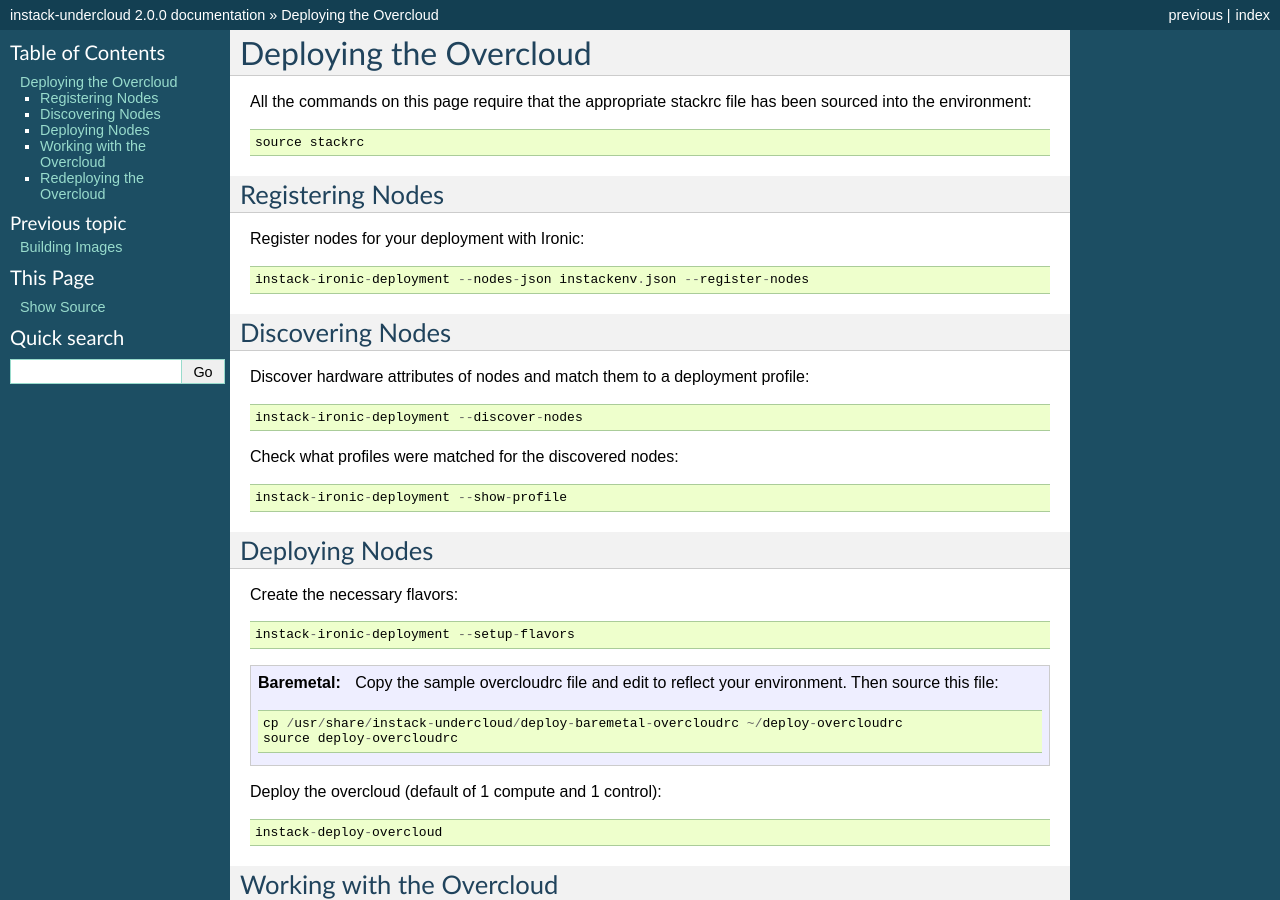
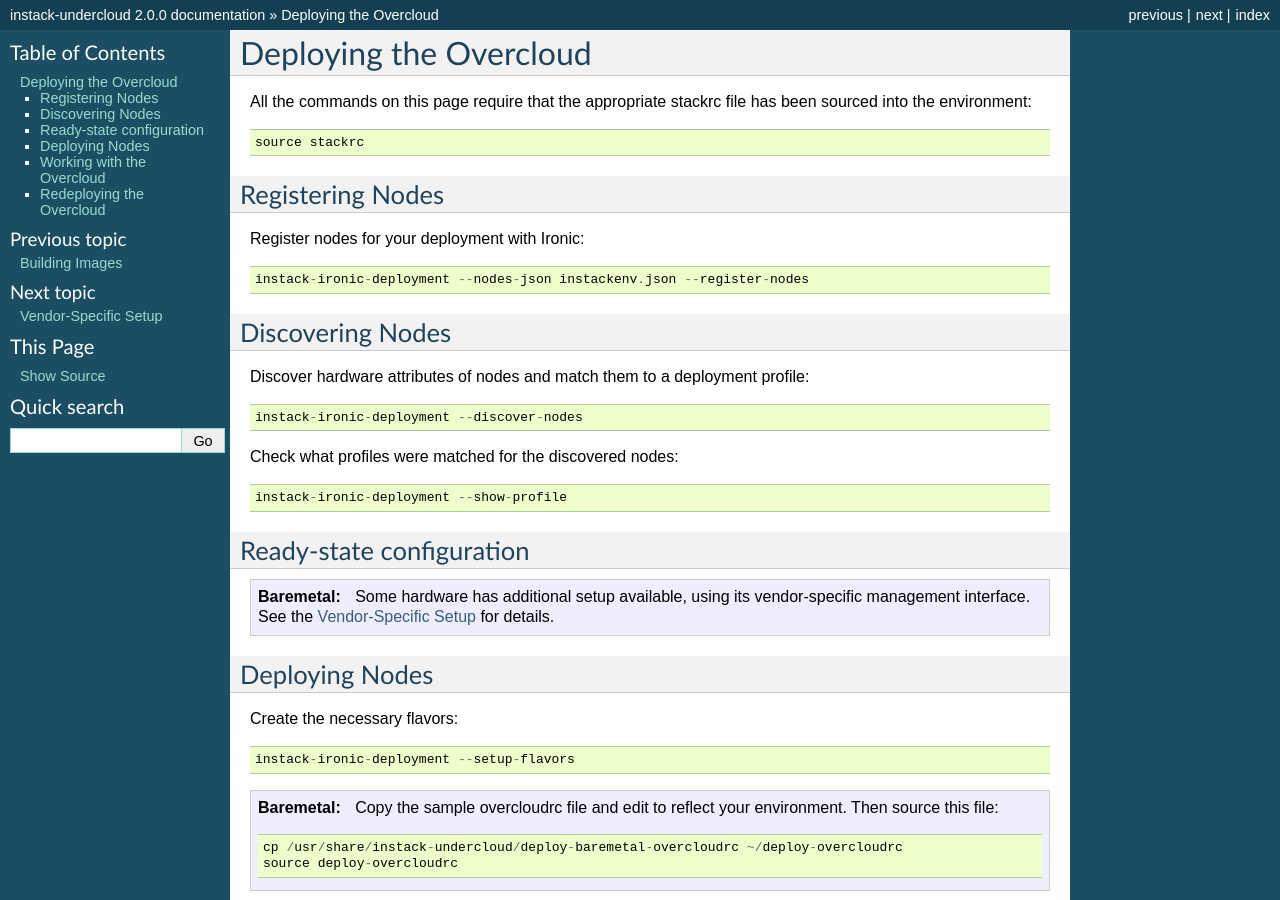
Before and after one commit to openstack-archive/instack-undercloud, a Sphinx documentation site: the page built from doc/source/deploy-overcloud.rst, in a window 1280 px wide and 900 px high. Built offline with Sphinx 7.4.7, drawn with Linux system fonts in a browser that asks for light colours.

Commit message:
Split out vendor-specific setup steps
We expect to eventually support multiple vendor-specific hardware
management tools, so we don't want to include all of this inline
in the deploy overcloud doc.  This creates a separate section,
linked from the deployment doc, that provides details on using
vendor-specific configuration tools.

Initially this is just populated with DRAC information because
that is the only vendor-specific functionality available.

Co-Authored-By: Imre Farkas <ifarkas@redhat.com>

Change-Id: I9103d310b15c9311fc2236dc84fe44de779dfaa7

```diff
--- a/doc/source/deploy-overcloud.rst
+++ b/doc/source/deploy-overcloud.rst
@@ -23,6 +23,15 @@ Discover hardware attributes of nodes and match them to a deployment profile::
 Check what profiles were matched for the discovered nodes::
 
     instack-ironic-deployment --show-profile
+
+Ready-state configuration
+-------------------------
+
+.. admonition:: Baremetal
+   :class: baremetal-tag
+
+   Some hardware has additional setup available, using its vendor-specific management
+   interface.  See the :doc:`/vendor-specific` for details.
 
 Deploying Nodes
 ---------------
--- /dev/null
+++ b/doc/source/drac-setup.rst
@@ -0,0 +1,32 @@
+Dell DRAC Setup
+===============
+
+Additional setup steps available for Dell hardware with a DRAC.
+
+Ready-state configuration
+-------------------------
+
+Configure BIOS based on the deployment profile::
+
+    instack-ironic-deployment --configure-bios
+
+.. note:: The BIOS changes will be applied during the first boot.
+
+Create root RAID volume based on the deployment profile::
+
+    instack-ironic-deployment --configure-root-raid-volume
+
+.. note:: The nodes will be restarted and RAID configuration will happen during
+   the first boot.
+
+Discover root block device::
+
+    sudo cp /usr/libexec/os-apply-config/templates/etc/edeploy/state /etc/edeploy/state
+    instack-ironic-deployment --discover-nodes
+
+Create non-root RAID volumes based on the deployment profile::
+
+    instack-ironic-deployment --configure-nonroot-raid-volumes
+
+.. note:: The nodes will be restarted and RAID configuration will happen during
+   the first boot.
--- a/doc/source/index.rst
+++ b/doc/source/index.rst
@@ -15,6 +15,7 @@ Contents:
    Installing the Undercloud <install-undercloud>
    Building Images <build-images>
    Deploying the Overcloud <deploy-overcloud>
+   Vendor-Specific Setup <vendor-specific>
 
 Indices and tables
 ==================
--- /dev/null
+++ b/doc/source/vendor-specific.rst
@@ -0,0 +1,6 @@
+Vendor-Specific Setup
+=====
+
+.. toctree::
+
+   Dell DRAC <drac-setup>
```
